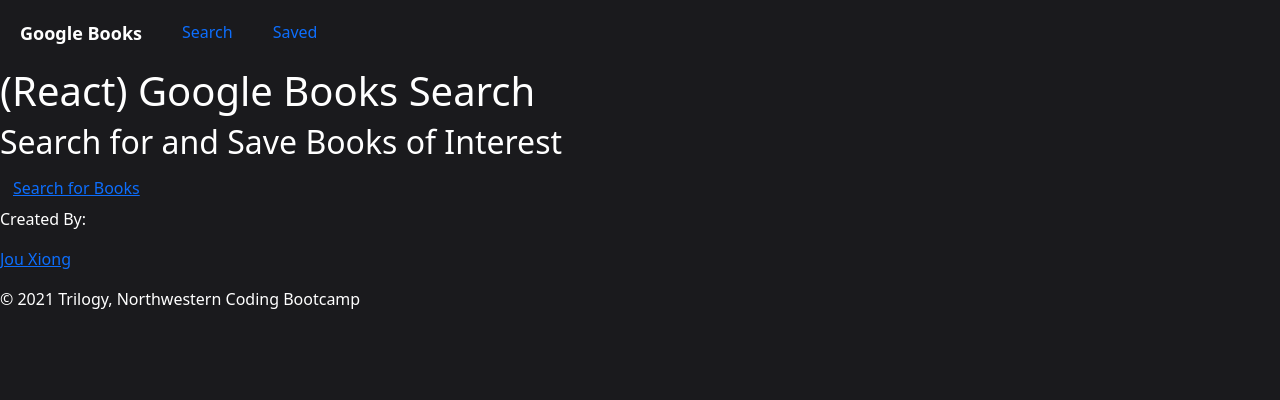
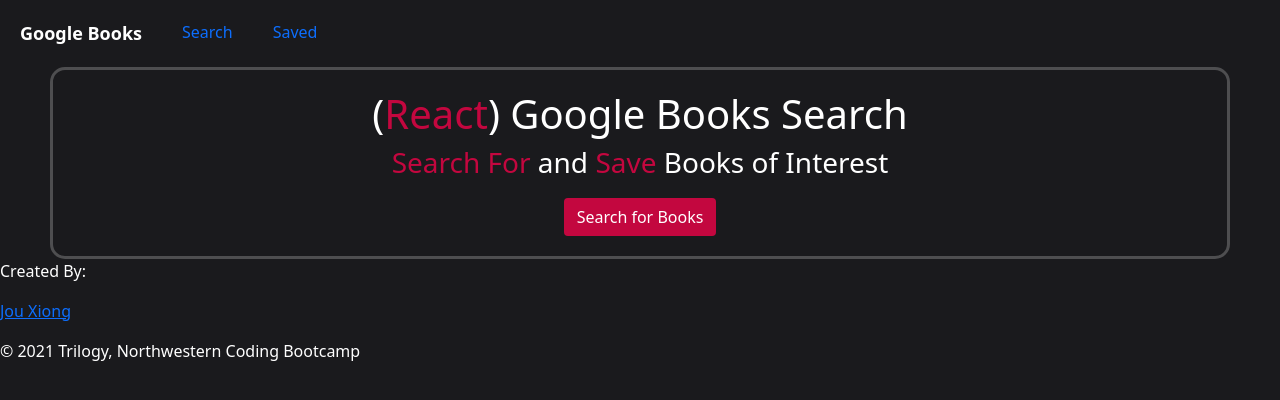
Before and after one commit to JXIong15/21-google-books, a React (Create React App) app in the folder client/: page / in a window 1280 px wide. Shown: the top 400 px of the page. Built offline with nearby package versions, Linux system fonts and the light colour scheme.

Commit message:
added css for home page

```diff
--- a/client/src/App.js
+++ b/client/src/App.js
@@ -1,8 +1,8 @@
 import React from "react";
 import Search from "./components/Search";
 import Saved from "./components/Saved";
-import Home from "./components/pages/Home";
-import Header from "./components/helper/Header";
+import Home from "./components/pages/Home/Home";
+import Nav from "./components/helper/Nav/Nav";
 import Footer from "./components/helper/Footer";
 import "./App.css";
 import { BrowserRouter as Router, Route, Switch } from "react-router-dom";
@@ -12,7 +12,7 @@
   return (
     <Router>
       <div>
-        <Header />
+        <Nav />
         <Switch>
           <Route exact path="/" component={Home} />
           <Route exact path="/search" component={Search} />
--- a/client/src/components/helper/Header.js
+++ /dev/null
@@ -1,12 +0,0 @@
-import React from "react";
-import Nav from "./Nav/Nav";
-
-function Header() {
-    return (
-        <div>
-            <Nav />
-        </div>
-    );
-}
-
-export default Header;
--- /dev/null
+++ b/client/src/components/pages/Home/Home.css
@@ -0,0 +1,24 @@
+.home {
+    border: solid;
+    border-color: #4e4e50;
+    margin-left: 50px;
+    margin-right: 50px;
+    padding: 20px;
+    text-align: center;
+    border-radius: 15px;
+}
+
+.home span {
+    color: #c3073f
+}
+
+.home h2 span {
+    color: #950740;
+}
+
+.home .btn {
+    background-color: #c3073f;
+    margin-top: 10px;
+    color: white;
+    text-decoration: none;
+}
--- a/client/src/components/pages/Home.js
+++ b/client/src/components/pages/Home/Home.js
@@ -1,12 +1,13 @@
 import React from "react";
 import { Link } from "react-router-dom";
+import "./Home.css";
 
 function Home() {
     return (
-        <div>
+        <div className="home">
             <section>
-                <h1>(React) Google Books Search</h1>
-                <h2>Search for and Save Books of Interest</h2>
+                <h1>(<span>React</span>) Google Books Search</h1>
+                <h3><span>Search For</span> and <span>Save</span> Books of Interest</h3>
             </section>
 
             <Link to="/search" role="button" className="btn btn-link">
```
